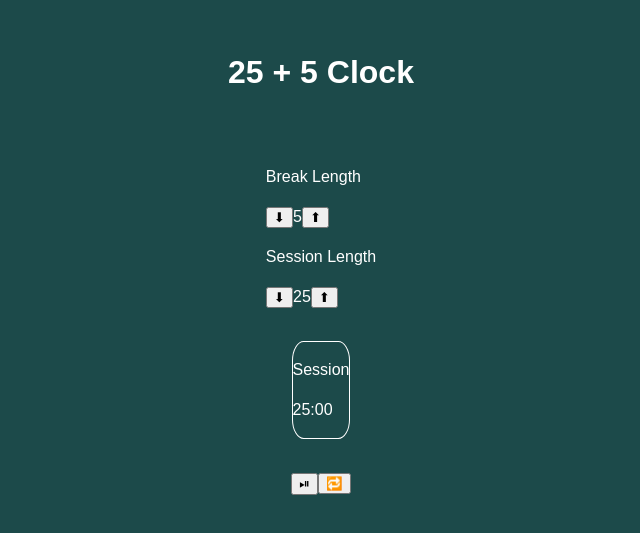
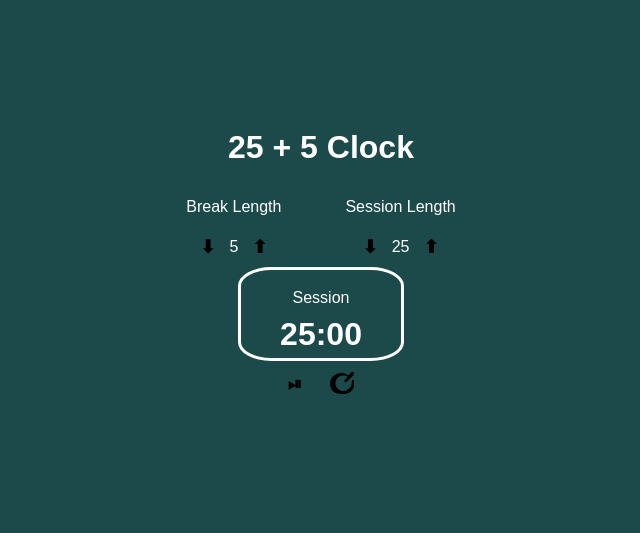
Before and after one commit to Chestanisberg-Andersonisburgenson/Build-a-25---5-Clock, a React (Vite) app: page / in a window 1280 px wide. Shown: the part 139-672 px from the top of the page, without its empty margins (319-959 px from the left). Built offline with nearby package versions, Linux system fonts and the light colour scheme.

Commit message:
done the styling

```diff
--- a/src/App.css
+++ b/src/App.css
@@ -13,10 +13,69 @@ body {
   display: flex;
   flex-direction: column;
   align-items: center;
-  gap: 2rem;
+  gap: 0.5rem;
+}
+
+#title {
+  margin: 0;
+}
+
+#length-controls {
+  display: flex;
+  gap: 4rem;
+}
+
+#break-controls,
+#session-controls {
+  display: flex;
+  flex-direction: column;
+  align-items: center;
+}
+
+.arrow-controls {
+  display: flex;
+  align-items: center;
+  gap: 0.5rem;
 }
 
 #time-box {
-  border: 1px solid #fff;
+  display: flex;
+  flex-direction: column;
+  align-items: center;
+  border: 3px solid #fff;
   border-radius: 20%;
+  width: 10rem;
 }
+
+#timer-label {
+  margin: 0;
+  margin-top: 1rem;
+}
+
+#time-left {
+  font-size: 2rem;
+  font-weight: bold;
+  margin: 0;
+}
+
+#controls {
+  display: flex;
+  gap: 1rem;
+}
+
+button {
+  background: none;
+  border: none;
+  box-shadow: none;
+  outline: none;
+  font-size: large;
+  cursor: pointer;
+  font-weight: bold;
+}
+
+button:hover {
+  color: #f7fa28;
+}
+button:active {
+  color: #c9cb21;
+}
--- a/src/App.tsx
+++ b/src/App.tsx
@@ -3,11 +3,27 @@ import './App.css'
 
 function App() {
 
+  function RefreshIcon() {
+    return (
+      <svg
+        xmlns="http://www.w3.org/2000/svg"
+        viewBox="0 0 512 512"
+        width="24"
+        height="24"
+        fill="currentColor"
+      >
+      <path d="M500.33 93.73c12.4-12.4 12.4-32.51 0-44.91s-32.51-12.4-44.91 0l-67.03 67.03c-41.37-33.52-93.78-51.76-147.99-51.76-64.91 0-125.89 25.27-171.53 70.9S0 223.08 0 288c0 64.91 25.27 125.89 70.9 171.53S223.08 512 288 512s125.89-25.27 171.53-70.9c45.63-45.63 70.9-106.61 70.9-171.53 0-11.42-.69-22.72-2.04-33.86-2.21-18.11-18.6-30.97-36.7-28.75s-30.97 18.6-28.75 36.7c.97 7.96 1.46 16.02 1.46 25.91 0 45.9-17.87 89.06-50.31 121.5S333.9 448 288 448s-89.06-17.87-121.5-50.31S116.18 333.9 116.18 288s17.87-89.06 50.31-121.5S242.1 116.18 288 116.18c32.62 0 63.99 10.33 89.87 29.38l-62.54 62.54c-12.4 12.4-12.4 32.51 0 44.91s32.51 12.4 44.91 0l140.09-140.09z"/>
+      </svg>
+    );
+  }
+
+
   return (
     <div id="app">
-      <h1>25 + 5 Clock</h1>
+      <h1 id="title">25 + 5 Clock</h1>
 
       <div id="length-controls">
+
         <div id="break-controls">
           <p id="break-label">Break Length</p>
           <div className="arrow-controls">
@@ -34,7 +50,7 @@ function App() {
 
       <div id="controls">
         <button id="start_stop">⏯</button>
-        <button id="reset">🔁</button>
+        <button id="reset"><RefreshIcon/></button>
       </div>
     </div>
 
@@ -42,3 +58,4 @@ function App() {
 }
 
 export default App
+//🔁
```
